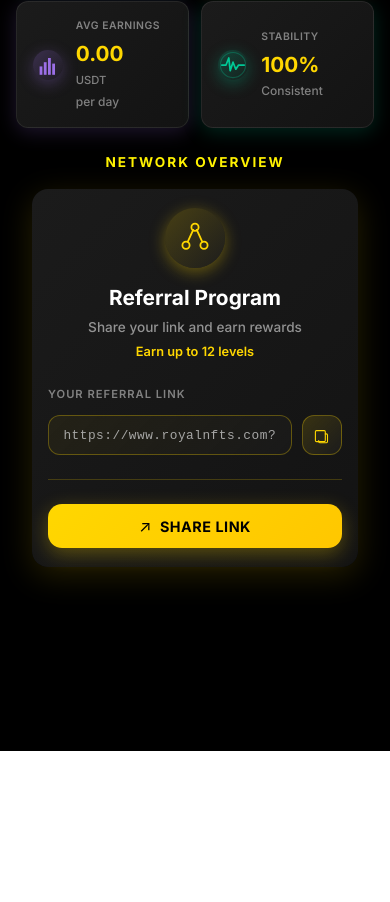
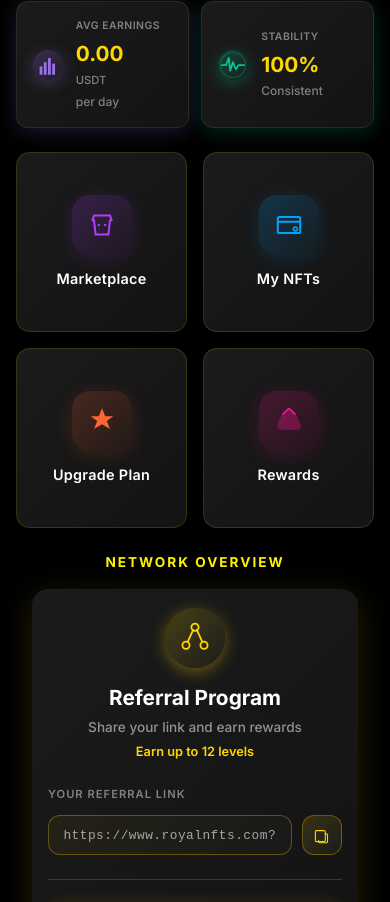
Before and after one commit to guptaayush945-cyber/BullNFT, a React (Vite) app: page /dashboard in a window 390 px wide. Shown: the part 1544-2446 px from the top of the page. Before the commit the page ends 2295 px from the top, so only its background shows below. Built offline with nearby package versions, Linux system fonts and the light colour scheme.

Commit message:
Add four navigation cards (Marketplace, My NFTs, Upgrade Plan, Royalty) with icons and routing

```diff
--- a/src/components/SvgIcons.tsx
+++ b/src/components/SvgIcons.tsx
@@ -165,3 +165,26 @@
     <circle cx="28" cy="34" r="4" stroke={color} strokeWidth="2.5" />
   </svg>
 );
+
+export const MarketplaceIcon = ({ color }: SvgIconProps) => (
+  <svg width="40" height="40" viewBox="0 0 40 40" fill="none" xmlns="http://www.w3.org/2000/svg">
+    <path d="M8 14L10 8H30L32 14" stroke={color} strokeWidth="2.5" strokeLinecap="round" strokeLinejoin="round" />
+    <path d="M10 14L12 32H28L30 14" stroke={color} strokeWidth="2.5" strokeLinecap="round" strokeLinejoin="round" />
+    <circle cx="16" cy="20" r="1.5" fill={color} />
+    <circle cx="24" cy="20" r="1.5" fill={color} />
+  </svg>
+);
+
+export const WalletIcon = ({ color }: SvgIconProps) => (
+  <svg width="40" height="40" viewBox="0 0 40 40" fill="none" xmlns="http://www.w3.org/2000/svg">
+    <rect x="6" y="10" width="28" height="20" rx="2" stroke={color} strokeWidth="2.5" />
+    <path d="M6 16H34" stroke={color} strokeWidth="2.5" strokeLinecap="round" />
+    <circle cx="28" cy="25" r="2.5" stroke={color} strokeWidth="2" />
+  </svg>
+);
+
+export const LightningIcon = ({ color }: SvgIconProps) => (
+  <svg width="40" height="40" viewBox="0 0 40 40" fill="none" xmlns="http://www.w3.org/2000/svg">
+    <path d="M20 4L24 14H34L26 20L30 30L20 24L10 30L14 20L6 14H16L20 4Z" fill={color} />
+  </svg>
+);
--- a/src/pages/Dashboard.tsx
+++ b/src/pages/Dashboard.tsx
@@ -1,11 +1,13 @@
+import { useNavigate } from 'react-router-dom';
 import Header from '../components/Header';
 import BottomNavigation from '../components/BottomNavigation';
 import EarningsOverview from '../components/EarningsOverview';
 import NetworkOverview from '../components/NetworkOverview';
-import { CrownIcon, SparkleIcon, CardIcon, DiamondIcon, ShieldIcon, MoneyIcon } from '../components/SvgIcons';
+import { CrownIcon, SparkleIcon, CardIcon, DiamondIcon, ShieldIcon, MoneyIcon, MarketplaceIcon, WalletIcon, LightningIcon } from '../components/SvgIcons';
 import '../styles/dashboard.css';
 
 export default function Dashboard() {
+  const navigate = useNavigate();
   const dashboardData = {
     title: 'Track your earnings, team performance, and trading activity',
     memberStatus: 'Royal Member',
@@ -15,6 +17,13 @@
     currentLevel: 'Silver',
     totalIncome: '12.50'
   };
+
+  const navigationCards = [
+    { id: 1, title: 'Marketplace', icon: MarketplaceIcon, color: '#B13FFF', route: '/marketplace' },
+    { id: 2, title: 'My NFTs', icon: WalletIcon, color: '#00A3FF', route: '/mynfts' },
+    { id: 3, title: 'Upgrade Plan', icon: LightningIcon, color: '#FF6432', route: '/upgrade' },
+    { id: 4, title: 'Rewards', icon: DiamondIcon, color: '#FF1493', route: '/royalty' }
+  ];
 
   return (
     <>
@@ -105,9 +114,28 @@
             </div>
           </div>
 
+
+
           {/* Earnings Overview Section */}
           <EarningsOverview />
-
+  {/* Navigation Cards */}
+          <div className="navigation-cards">
+            {navigationCards.map((card) => {
+              const IconComponent = card.icon;
+              return (
+                <div
+                  key={card.id}
+                  className="nav-card"
+                  onClick={() => navigate(card.route)}
+                >
+                  <div className="nav-card-icon-wrapper">
+                    <IconComponent color={card.color} />
+                  </div>
+                  <h3 className="nav-card-title">{card.title}</h3>
+                </div>
+              );
+            })}
+          </div>
           {/* Network Overview Section */}
           <NetworkOverview />
 
--- a/src/styles/dashboard.css
+++ b/src/styles/dashboard.css
@@ -230,6 +230,105 @@
   color: #FFD700;
 }
 
+/* Navigation Cards */
+.navigation-cards {
+  display: grid;
+  grid-template-columns: repeat(2, 1fr);
+  gap: 1.5rem;
+  margin: 2.5rem 0;
+}
+
+.nav-card {
+  background: linear-gradient(135deg, rgba(30, 30, 30, 0.9) 0%, rgba(20, 20, 20, 0.95) 100%);
+  border: 1px solid rgba(255, 215, 0, 0.15);
+  border-radius: 18px;
+  padding: 2rem 1.5rem;
+  cursor: pointer;
+  transition: all 0.3s ease;
+  display: flex;
+  flex-direction: column;
+  align-items: center;
+  text-align: center;
+  gap: 1.2rem;
+  min-height: 220px;
+  justify-content: center;
+}
+
+.nav-card:hover {
+  border-color: rgba(255, 215, 0, 0.4);
+  transform: translateY(-6px);
+  background: linear-gradient(135deg, rgba(40, 40, 40, 0.95) 0%, rgba(25, 25, 25, 0.98) 100%);
+  box-shadow: 0 12px 32px rgba(255, 215, 0, 0.15);
+}
+
+.nav-card-icon-wrapper {
+  width: 85px;
+  height: 85px;
+  border-radius: 18px;
+  display: flex;
+  align-items: center;
+  justify-content: center;
+  transition: all 0.3s ease;
+}
+
+/* Card-specific icon wrapper colors */
+.nav-card:nth-child(1) .nav-card-icon-wrapper {
+  background: linear-gradient(135deg, rgba(177, 63, 255, 0.2) 0%, rgba(177, 63, 255, 0.05) 100%);
+  box-shadow: 0 4px 20px rgba(177, 63, 255, 0.15);
+}
+
+.nav-card:nth-child(1):hover .nav-card-icon-wrapper {
+  background: linear-gradient(135deg, rgba(177, 63, 255, 0.3) 0%, rgba(177, 63, 255, 0.1) 100%);
+  box-shadow: 0 8px 28px rgba(177, 63, 255, 0.25);
+  transform: scale(1.1);
+}
+
+.nav-card:nth-child(2) .nav-card-icon-wrapper {
+  background: linear-gradient(135deg, rgba(0, 163, 255, 0.2) 0%, rgba(0, 163, 255, 0.05) 100%);
+  box-shadow: 0 4px 20px rgba(0, 163, 255, 0.15);
+}
+
+.nav-card:nth-child(2):hover .nav-card-icon-wrapper {
+  background: linear-gradient(135deg, rgba(0, 163, 255, 0.3) 0%, rgba(0, 163, 255, 0.1) 100%);
+  box-shadow: 0 8px 28px rgba(0, 163, 255, 0.25);
+  transform: scale(1.1);
+}
+
+.nav-card:nth-child(3) .nav-card-icon-wrapper {
+  background: linear-gradient(135deg, rgba(255, 100, 50, 0.2) 0%, rgba(255, 100, 50, 0.05) 100%);
+  box-shadow: 0 4px 20px rgba(255, 100, 50, 0.15);
+}
+
+.nav-card:nth-child(3):hover .nav-card-icon-wrapper {
+  background: linear-gradient(135deg, rgba(255, 100, 50, 0.3) 0%, rgba(255, 100, 50, 0.1) 100%);
+  box-shadow: 0 8px 28px rgba(255, 100, 50, 0.25);
+  transform: scale(1.1);
+}
+
+.nav-card:nth-child(4) .nav-card-icon-wrapper {
+  background: linear-gradient(135deg, rgba(255, 20, 147, 0.2) 0%, rgba(255, 20, 147, 0.05) 100%);
+  box-shadow: 0 4px 20px rgba(255, 20, 147, 0.15);
+}
+
+.nav-card:nth-child(4):hover .nav-card-icon-wrapper {
+  background: linear-gradient(135deg, rgba(255, 20, 147, 0.3) 0%, rgba(255, 20, 147, 0.1) 100%);
+  box-shadow: 0 8px 28px rgba(255, 20, 147, 0.25);
+  transform: scale(1.1);
+}
+
+.nav-card-icon-wrapper svg {
+  width: 48px;
+  height: 48px;
+}
+
+.nav-card-title {
+  font-size: 1.1rem;
+  font-weight: 600;
+  color: #fff;
+  margin: 0;
+  letter-spacing: 0.3px;
+}
+
 /* Responsive Design */
 @media (max-width: 768px) {
   .dashboard-content {
@@ -265,6 +364,31 @@
 
   .level-name {
     font-size: 1.4rem;
+  }
+
+  .navigation-cards {
+    gap: 1.2rem;
+    margin: 2rem 0;
+  }
+
+  .nav-card {
+    padding: 1.5rem 1rem;
+    min-height: 200px;
+    gap: 1rem;
+  }
+
+  .nav-card-icon-wrapper {
+    width: 70px;
+    height: 70px;
+  }
+
+  .nav-card-icon-wrapper svg {
+    width: 40px;
+    height: 40px;
+  }
+
+  .nav-card-title {
+    font-size: 1rem;
   }
 }
 
@@ -328,4 +452,31 @@
   .level-name {
     font-size: 1.2rem;
   }
+
+  .navigation-cards {
+    grid-template-columns: repeat(2, 1fr);
+    gap: 1rem;
+    margin: 1.5rem 0;
+  }
+
+  .nav-card {
+    padding: 1.2rem 0.8rem;
+    min-height: 180px;
+    gap: 0.8rem;
+    border-radius: 14px;
+  }
+
+  .nav-card-icon-wrapper {
+    width: 60px;
+    height: 60px;
+  }
+
+  .nav-card-icon-wrapper svg {
+    width: 32px;
+    height: 32px;
+  }
+
+  .nav-card-title {
+    font-size: 0.9rem;
+  }
 }
```
